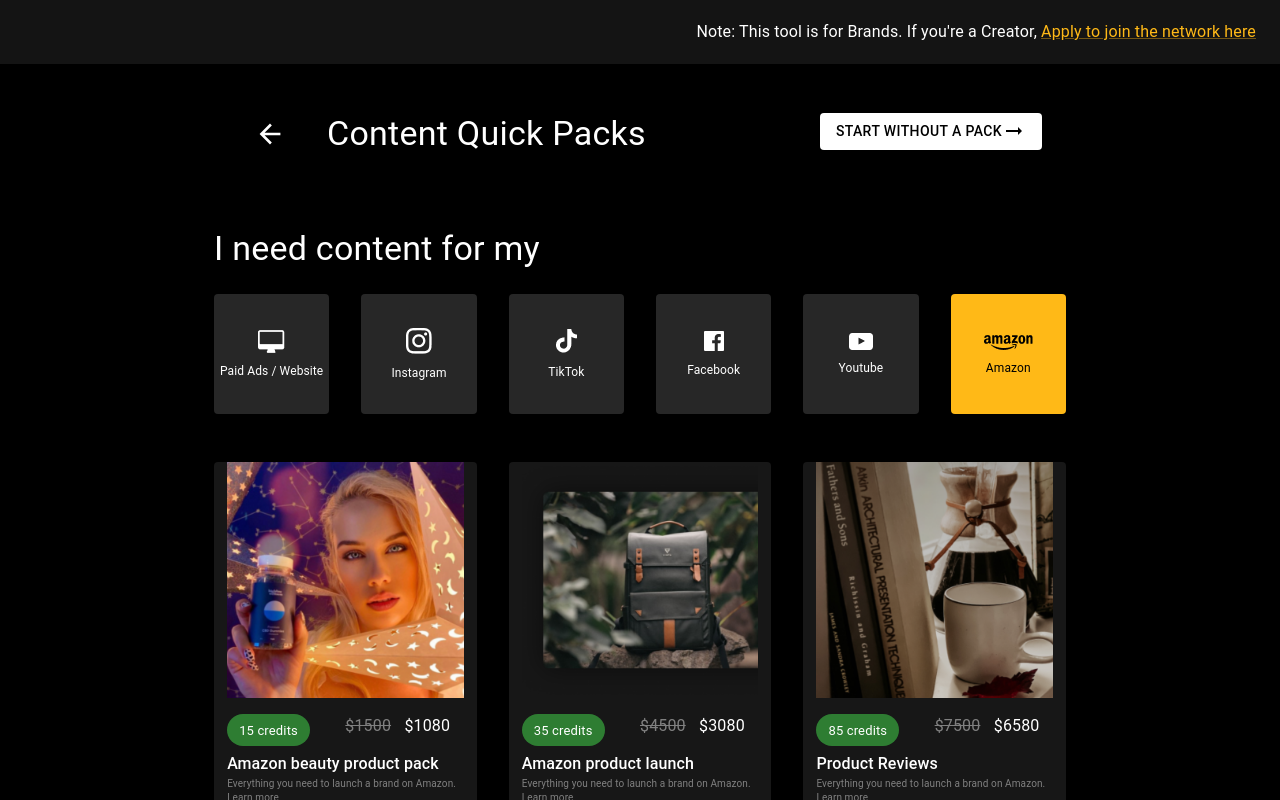
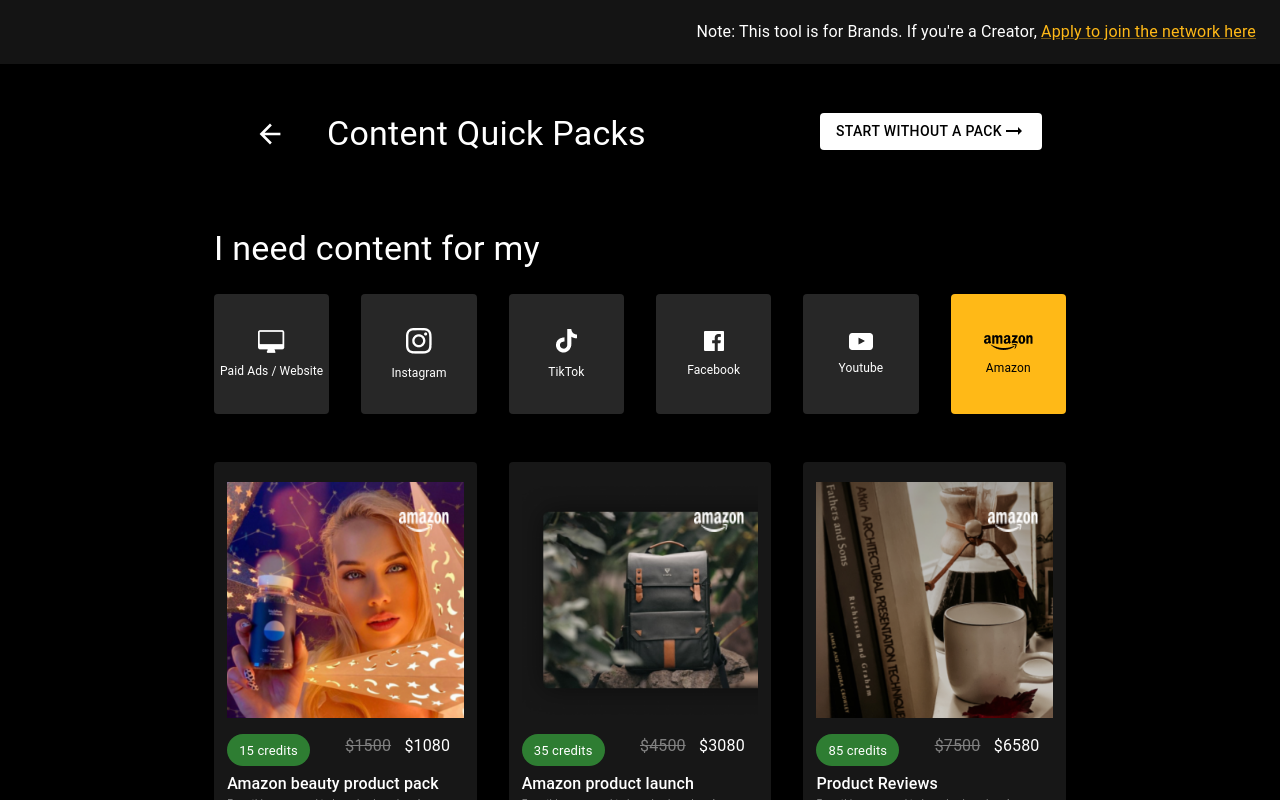
Before and after one commit to VarunVerma7/trend, a Next.js app: page / in a window 1280 px wide. Shown: the top 800 px of the page. Built offline with nearby package versions, Linux system fonts and the light colour scheme.

Commit message:
amazon logo

```diff
--- a/src/homepage-components/ProductCard.tsx
+++ b/src/homepage-components/ProductCard.tsx
@@ -45,6 +45,12 @@
         backgroundColor: "#171717",
       }}
     >
+      <img
+        src="amazonwhite.png"
+        width="50px"
+        height="20px"
+        style={{ transform: "translate(370%, 250%)" }}
+      />
       <CardMedia
         component="img"
         sx={{
```
Also changed, not shown: public/amazonwhite.png (added).
